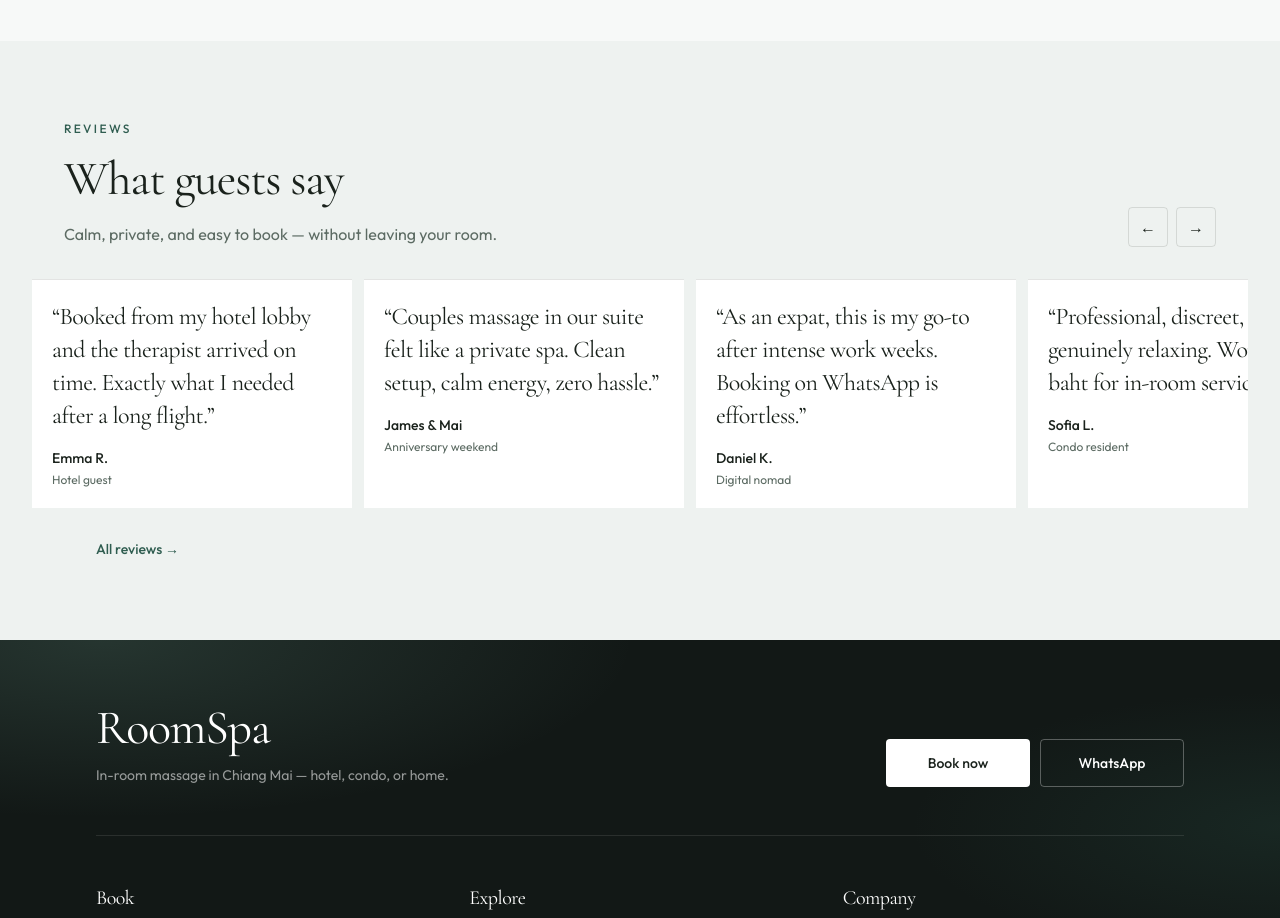
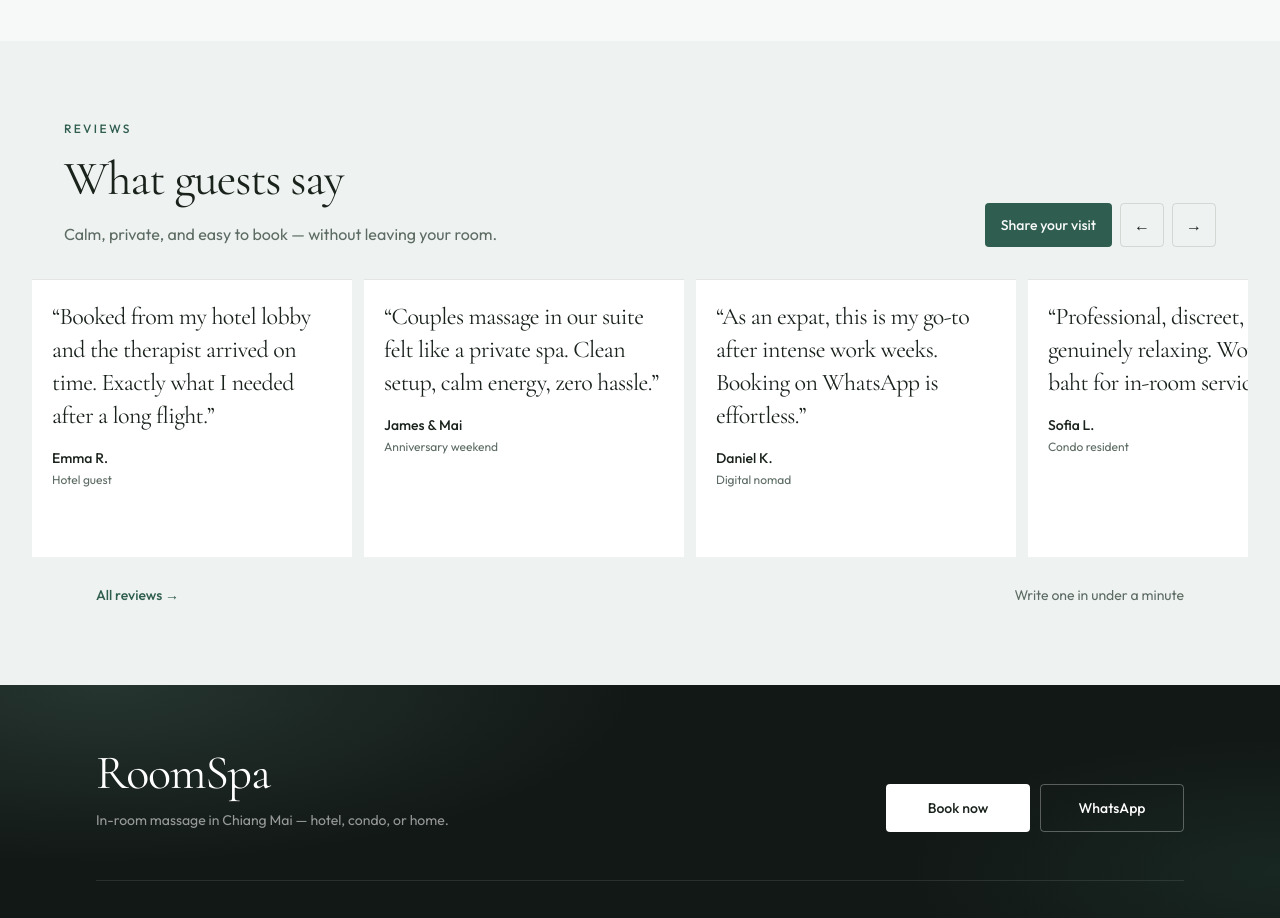
Before and after one commit to Mash24/RoomSpa, a Next.js app: page / in a window 1280 px wide. Shown: the part 2240-3158 px from the top of the page. Built offline with nearby package versions, Linux system fonts and the light colour scheme; no server answers; the database is empty.

Commit message:
Review section

```diff
--- a/src/app/page.tsx
+++ b/src/app/page.tsx
@@ -12,7 +12,7 @@
 
 export default async function HomePage() {
   const featured = await getPublicFeaturedServices(4);
-  const approved = await getApprovedReviews(8);
+  const approved = await getApprovedReviews(12);
   const allForRating = await getApprovedReviews(50);
   const aggregate = aggregateRating(allForRating);
 
@@ -22,14 +22,15 @@
     detail: review.serviceName || "Guest review",
   }));
 
-  // Keep every real guest review (including candid ones), and pad with
-  // convenience-focused quotes so one review never defines the homepage alone.
-  const filler = testimonials.map((item) => ({
-    quote: item.quote,
-    name: item.name,
-    detail: item.detail,
-  }));
-  const items = [...guestItems, ...filler].slice(0, 6);
+  // Only show placeholder quotes when there are no approved guest reviews yet.
+  const items =
+    guestItems.length > 0
+      ? guestItems
+      : testimonials.map((item) => ({
+          quote: item.quote,
+          name: item.name,
+          detail: item.detail,
+        }));
   const fromGuests = guestItems.length > 0;
 
   return (
--- a/src/app/reviews/page.tsx
+++ b/src/app/reviews/page.tsx
@@ -29,7 +29,7 @@
         <ReviewsList reviews={reviews} />
       </div>
 
-      <div className="mt-16">
+      <div id="write-review" className="mt-16 scroll-mt-24">
         <Suspense fallback={<p className="text-sm text-muted">Loading review form...</p>}>
           <ReviewForm />
         </Suspense>
--- a/src/components/home/home-testimonials.tsx
+++ b/src/components/home/home-testimonials.tsx
@@ -16,7 +16,7 @@
 
 export function HomeTestimonials({ items, fromGuests = false }: Props) {
   const scrollerRef = useRef<HTMLDivElement>(null);
-  const shown = items.slice(0, 6);
+  const shown = items;
 
   const scrollBy = (dir: -1 | 1) => {
     const el = scrollerRef.current;
@@ -27,7 +27,7 @@
   return (
     <section className="bg-background px-4 py-12 xs:px-5 xs:py-14 md:px-8 md:py-20">
       <div className="mx-auto max-w-6xl">
-        <div className="flex items-end justify-between gap-4">
+        <div className="flex flex-col gap-5 sm:flex-row sm:items-end sm:justify-between">
           <div className="max-w-lg">
             <p className="text-xs font-medium uppercase tracking-[0.2em] text-accent">Reviews</p>
             <h2 className="mt-3 font-display text-[1.85rem] leading-tight tracking-tight text-foreground xs:text-4xl md:text-5xl">
@@ -35,15 +35,23 @@
             </h2>
             <p className="mt-3 text-sm leading-relaxed text-muted md:text-base">
               {fromGuests
-                ? "Real guest feedback — including convenience after long travel days in Chiang Mai."
+                ? "Straight from guests who booked RoomSpa at their hotel, condo, or home."
                 : "Calm, private, and easy to book — without leaving your room."}
             </p>
           </div>
+
+          <div className="flex flex-wrap items-center gap-2">
+            <Link
+              href="/reviews#write-review"
+              className="inline-flex min-h-11 items-center justify-center rounded-sm bg-accent px-4 py-2.5 text-sm font-medium text-accent-foreground transition hover:opacity-90"
+            >
+              Share your visit
+            </Link>
             <div className="hidden gap-2 sm:flex">
               <button
                 type="button"
                 onClick={() => scrollBy(-1)}
-              className="inline-flex h-10 w-10 items-center justify-center rounded-sm border border-border text-foreground transition hover:border-accent hover:text-accent"
+                className="inline-flex h-11 w-11 items-center justify-center rounded-sm border border-border text-foreground transition hover:border-accent hover:text-accent"
                 aria-label="Scroll reviews left"
               >
                 ←
@@ -51,11 +59,12 @@
               <button
                 type="button"
                 onClick={() => scrollBy(1)}
-              className="inline-flex h-10 w-10 items-center justify-center rounded-sm border border-border text-foreground transition hover:border-accent hover:text-accent"
+                className="inline-flex h-11 w-11 items-center justify-center rounded-sm border border-border text-foreground transition hover:border-accent hover:text-accent"
                 aria-label="Scroll reviews right"
               >
                 →
               </button>
+            </div>
           </div>
         </div>
       </div>
@@ -78,11 +87,35 @@
             </footer>
           </blockquote>
         ))}
+
+        <div className="flex w-[78vw] shrink-0 snap-start flex-col justify-between border border-dashed border-accent/40 bg-accent-soft/40 p-5 sm:w-[300px] md:w-[320px]">
+          <div>
+            <p className="text-xs font-medium uppercase tracking-[0.16em] text-accent">Your turn</p>
+            <p className="mt-3 font-display text-2xl leading-snug tracking-tight text-foreground md:text-3xl">
+              Had a session in your room?
+            </p>
+            <p className="mt-3 text-sm leading-relaxed text-muted">
+              Tell the next guest what it felt like — arrival, pressure, privacy, the whole visit.
+            </p>
+          </div>
+          <Link
+            href="/reviews#write-review"
+            className="mt-6 inline-flex min-h-11 items-center justify-center rounded-sm border border-accent bg-background px-4 py-2.5 text-sm font-medium text-accent transition hover:bg-accent hover:text-accent-foreground"
+          >
+            Add your review →
+          </Link>
+        </div>
       </div>
 
-      <div className="mx-auto mt-6 max-w-6xl px-4 xs:px-5 md:px-8">
+      <div className="mx-auto mt-6 flex max-w-6xl flex-wrap items-center justify-between gap-3 px-4 xs:px-5 md:px-8">
         <Link href="/reviews" className="text-sm font-medium text-accent transition hover:opacity-80">
           All reviews →
+        </Link>
+        <Link
+          href="/reviews#write-review"
+          className="text-sm text-muted underline-offset-4 transition hover:text-accent hover:underline"
+        >
+          Write one in under a minute
         </Link>
       </div>
     </section>
```
Lines whose indentation alone changed are shown as unchanged.
